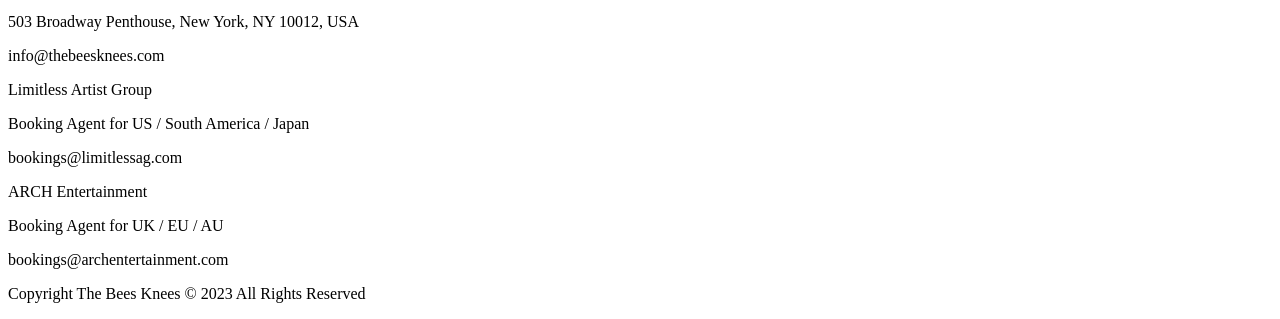
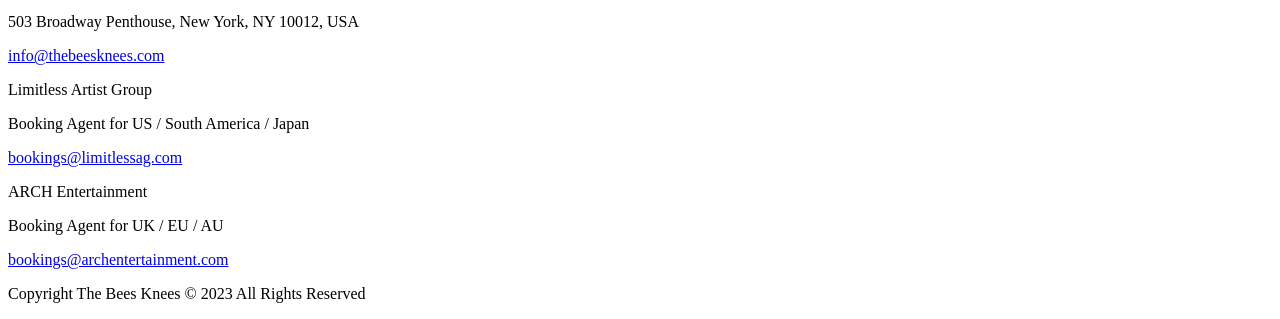
Before and after one commit to jerome-rodriguez/jerome-rodriguez-bandsite, a plain HTML site: page index.html in a window 1280 px wide. Shown: the part 6975-7294 px from the top of the page. Drawn offline with Linux system fonts and the light colour scheme.

Commit message:
added functionality requirements

```diff
--- a/index.html
+++ b/index.html
@@ -107,9 +107,7 @@
                     503 Broadway Penthouse,
                     New York, NY 10012, USA
                 </p>
-                <p class="contact__brand-email">
-                    info@thebeesknees.com
-                </p>
+                <a class="contact__brand-email" href="mailto:info@thebeesknees.com">info@thebeesknees.com</a>
             </div>
             <div class="contact__brand">
                 <p class="contact__brand-name">
@@ -119,9 +117,7 @@
                     Booking Agent for
                     US / South America / Japan
                 </p>
-                <p class="contact__brand-email">
-                    bookings@limitlessag.com
-                </p>
+                <a class="contact__brand-email" href="mailto:bookings@limitlessag.com">bookings@limitlessag.com</a>
             </div>
             <div class="contact__brand">
                 <p class="contact__brand-name">
@@ -131,9 +127,7 @@
                     Booking Agent for
                     UK / EU / AU
                 </p>
-                <p class="contact__brand-email">
-                    bookings@archentertainment.com
-                </p>
+                <a class="contact__brand-email" href="mailto:bookings@archentertainment.com">bookings@archentertainment.com</a>
             </div>
         </div>
         <p class="contact__copyright">
```
Also changed, not shown: styles/partials/_fonts.scss (added), styles/partials/_global.scss (added), styles/partials/_mixins.scss (added), styles/partials/_variables.scss (added).
